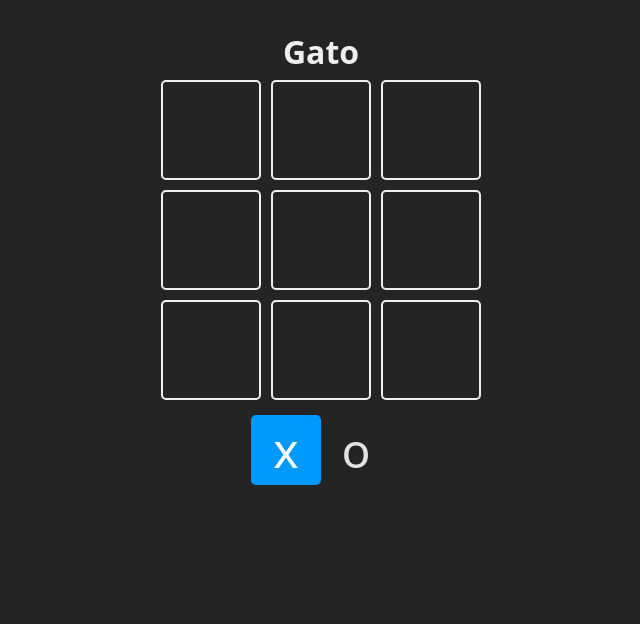
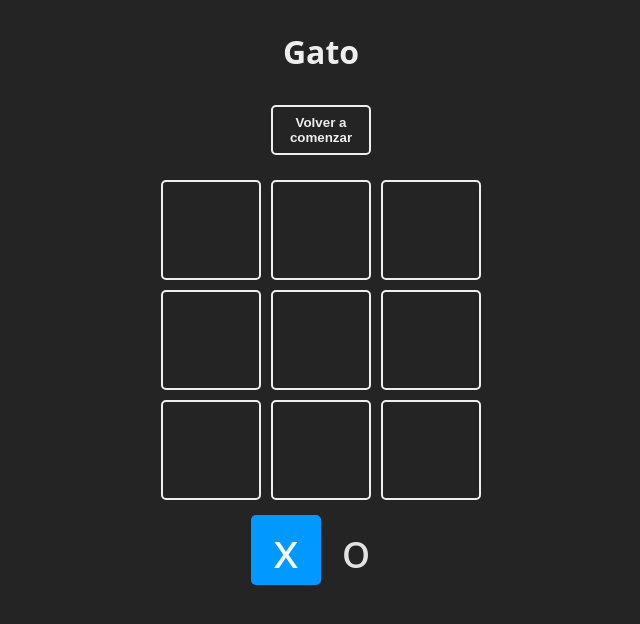
Before and after one commit to adandue/react-midudev, a React (Vite) app in the folder projects/02-tic-tac-toe/: page / in a window 1280 px wide. Shown: the top 624 px of the page, without its empty margins (319-959 px from the left). Built offline with nearby package versions, Linux system fonts and the light colour scheme.

Commit message:
Crear el reset del juego

```diff
--- a/projects/02-tic-tac-toe/src/App.jsx
+++ b/projects/02-tic-tac-toe/src/App.jsx
@@ -52,6 +52,12 @@ function App() {
     return null
   }
 
+  const resetGame = () => {
+    setBoard(Array(9).fill(null))
+    setTurn(TURNS.X)
+    setWinner(null)
+  }
+
   const updateBoard = (index) => {
     //No actualizamos esta posición si ya tiene algo
     if(board[index] || winner) return
@@ -76,6 +82,7 @@ function App() {
     <>
       <main className="board">
         <h1>Gato</h1>
+        <button onClick={resetGame}>Volver a comenzar</button>
         <section className="game">
           {
             board.map((_, index) => {
@@ -113,7 +120,7 @@ function App() {
                     {winner && <Square>{winner}</Square>}
                   </header>
                   <footer>
-                    <button>Empezar de nuevo</button>
+                    <button onClick={resetGame}>Empezar de nuevo</button>
                   </footer>
                 </h2>
               </div>
```
